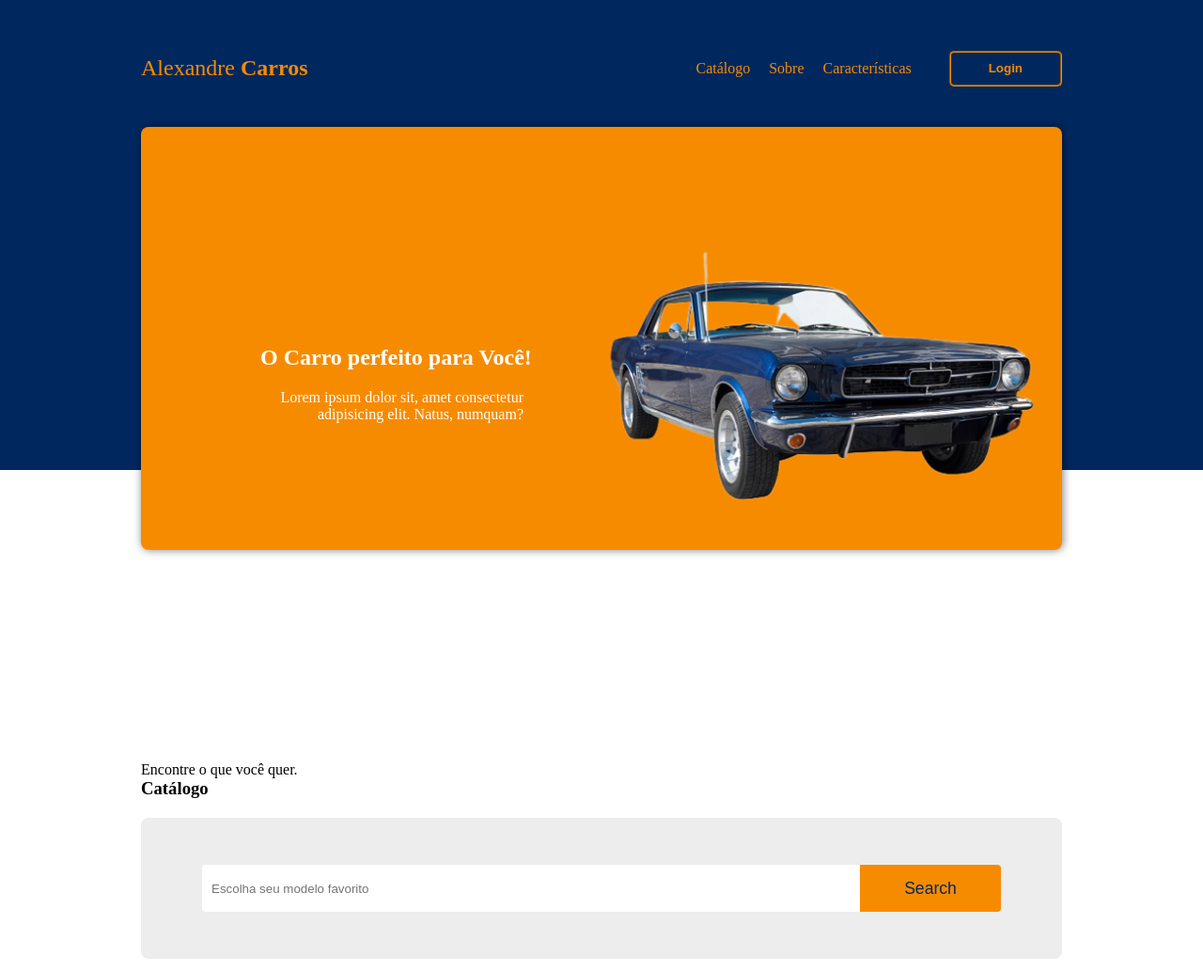
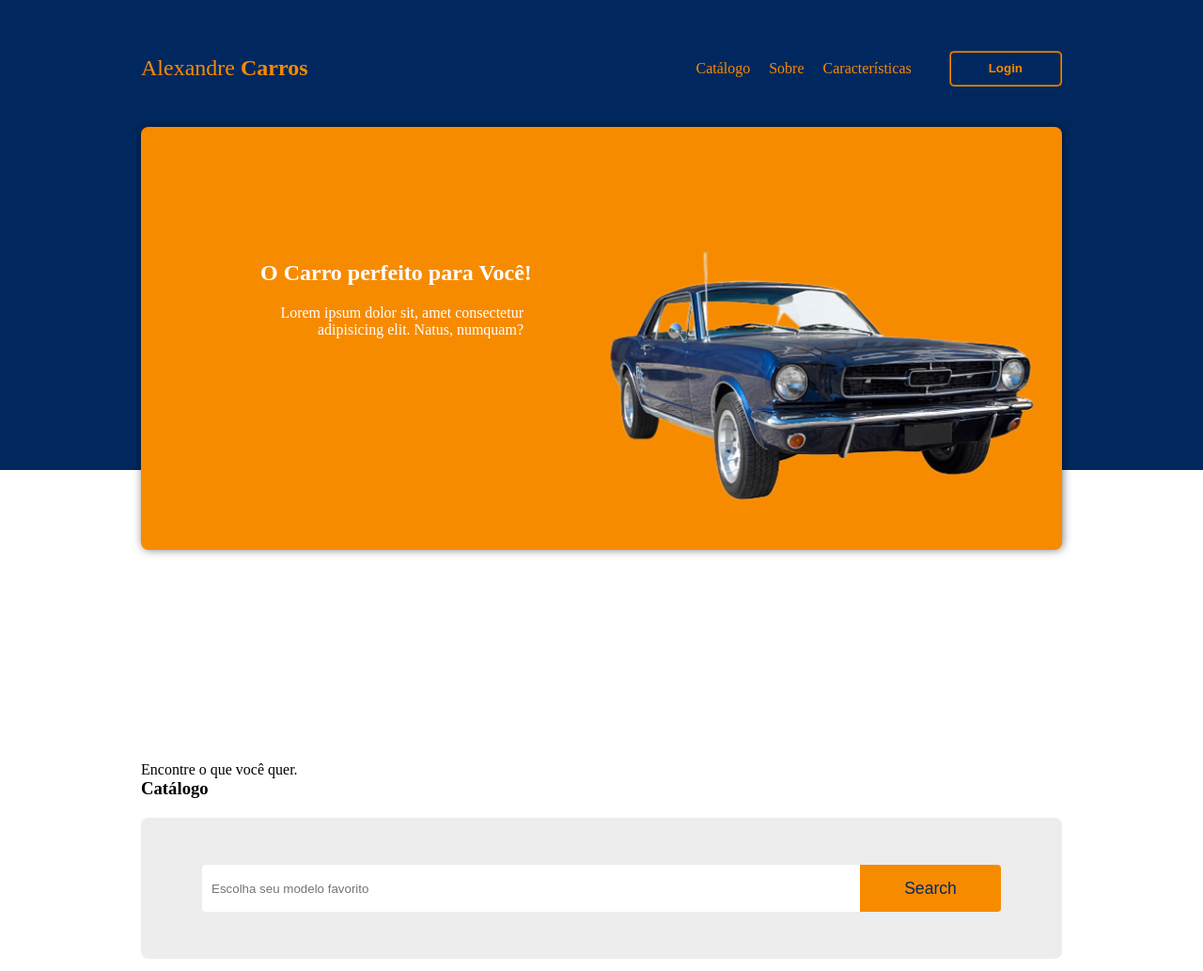
Before and after one commit to JuniorSilva88/Alexandre-Carros, a plain HTML site: page home.html in a window 1280 px wide. Shown: the top 1033 px of the page at 94% size. Drawn offline with Linux system fonts and the light colour scheme.

Commit message:
Code review
Code Learning.
For my next project.

```diff
--- a/css/style.css
+++ b/css/style.css
@@ -3,11 +3,11 @@
 
 /*reset css*/
 * {
-    margin: 0px;
-    padding: 0px;
+    margin: 0;
+    padding: 0;
     box-sizing: border-box;
     outline: none;
-    font-size: "Promp" sans-serif;
+    font-family: "Promp" sans-serif;
 }
 
 :root {
@@ -80,10 +80,10 @@ nav ul button {
     margin-left: 30px;
     font-weight: bold;
     color: var(--orange);
+    transition: background-color 0.5s, color 0.5s;
 }
 
 nav ul button:hover {
-    transition: background, color 0.7s;
     background: var(--orange);
     color: white;
 }
@@ -95,8 +95,6 @@ nav ul button:hover {
     background: var(--orange);
     border-radius: 8px;
     box-shadow: 1px 0px 10px 0px rgba(0, 0, 0, 0.5 );
-    -webkit-box-shadow: 1px 0px 10px 0px rgba(0, 0, 0, 0.5 );
-    -moz-box-shadow: 1px 0px 10px 0px rgba(0, 0, 0, 0.5 );
     position: relative;
     z-index: 10;
     padding: 10px;
@@ -111,7 +109,7 @@ nav ul button:hover {
 
 .header-block .text {
     position: absolute;
-    bottom: 30%;
+    bottom: 50%;
     left: 15%;
 }
 
@@ -167,7 +165,7 @@ section .filter-card {
     color: var(--blue);
     cursor: pointer;
     font-size: 1.1em;
-    transition: 0.2s ease;
+    transition: all 0.2s ease;
 }
 
 .search-button:hover {
```
Also changed, not shown: home.html (renamed from index.html).
